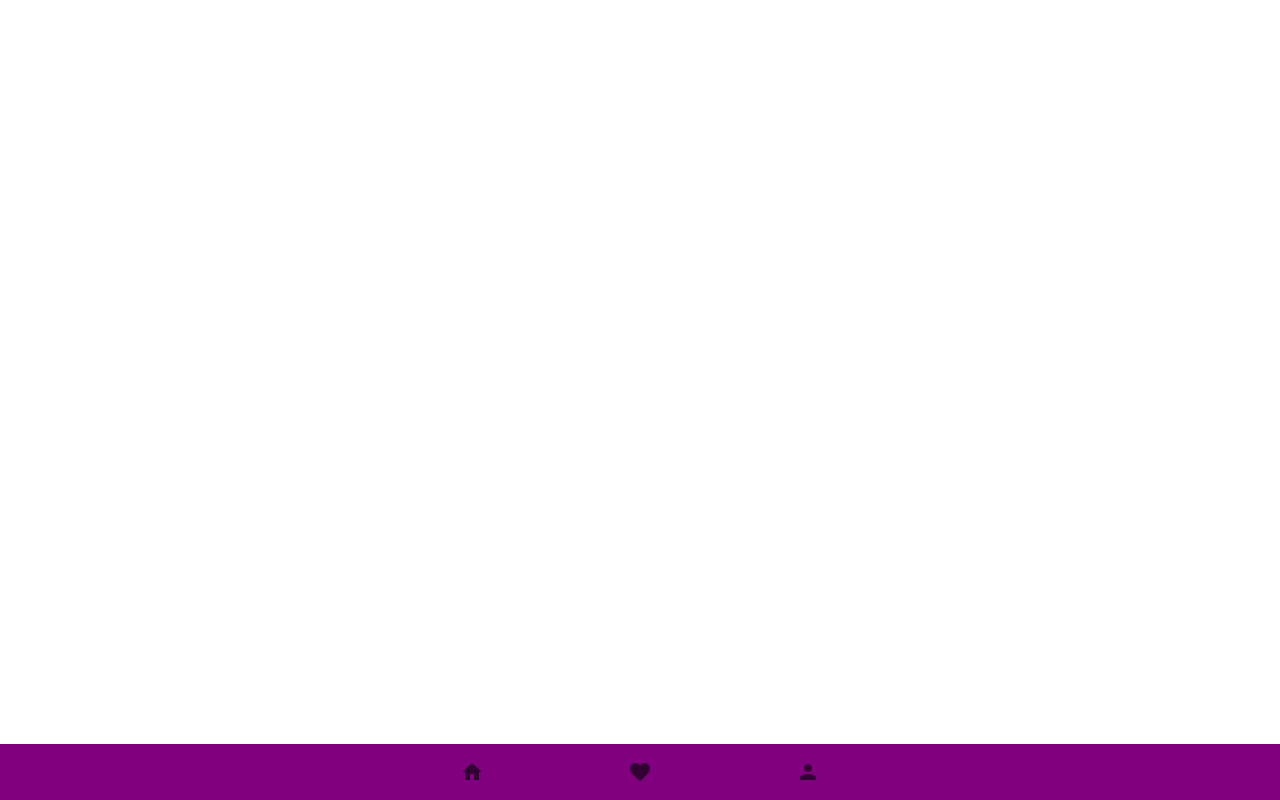
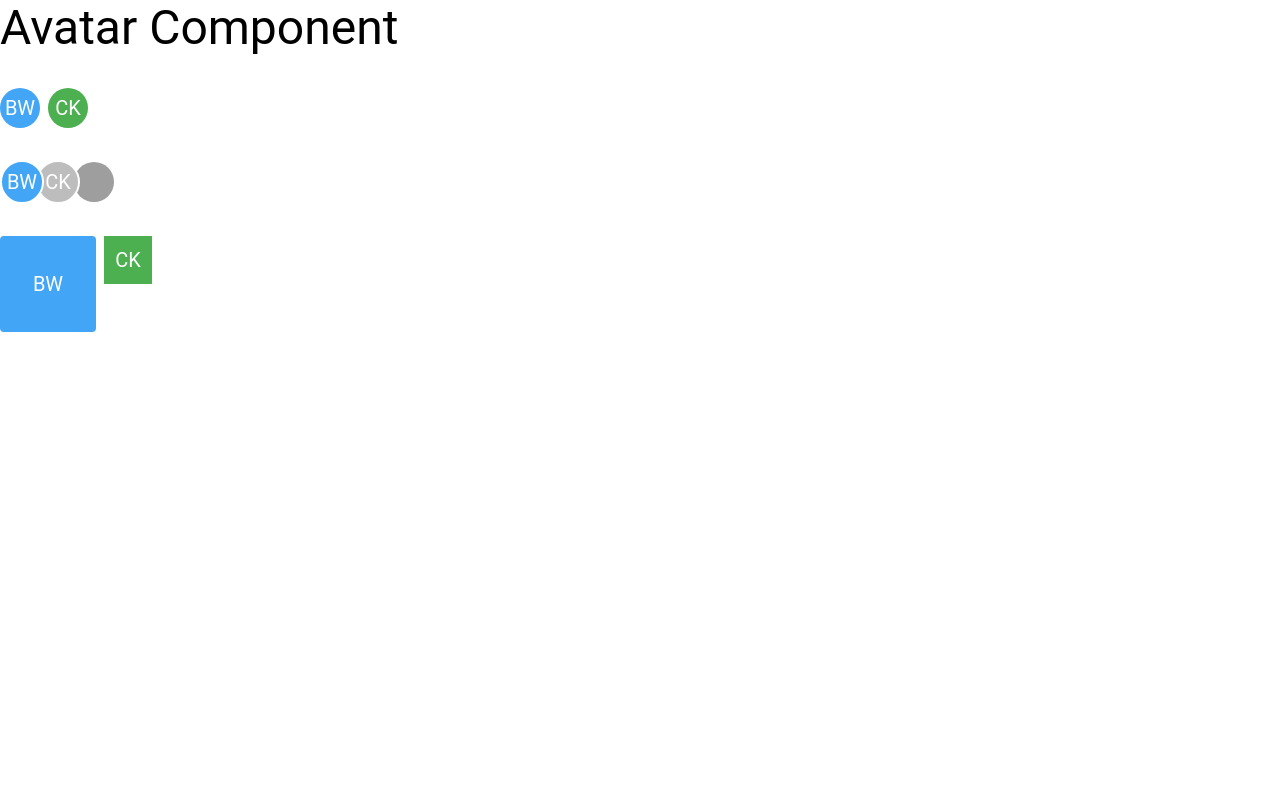
Before and after one commit to tehaamhashmi7/Everything-in-Material-UI, a React (Create React App) app: page / in a window 1280 px wide. Built offline with nearby package versions, Linux system fonts and the light colour scheme; grey boxes are pictures that could not be loaded.

Commit message:
Avatar Component

```diff
--- a/src/App.tsx
+++ b/src/App.tsx
@@ -1,6 +1,6 @@
 import React from 'react';
 import './App.css';
-import BottomnavigationComponent from './components/21-BottomnavigationComponent';
+import AvatarComponent from './components/22-AvatarComponent';
 
 // import MuiTypography from './components/MuiTypography';
 // import Buttons from './components/2-Buttons';
@@ -22,6 +22,7 @@ import BottomnavigationComponent from './components/21-BottomnavigationComponent
 // import BreadCrumbComponent from './components/18-BreadCrumbComponent';
 // import DrawerComponent from './components/19-DrawerComponent';
 // import SpeedDialComponent from './components/20-SpeedDialComponent';
+// import BottomnavigationComponent from './components/21-BottomnavigationComponent';
 
 function App() {
   return (
@@ -46,7 +47,8 @@ function App() {
       {/* <BreadCrumbComponent /> */}
       {/* <DrawerComponent /> */}
       {/* <SpeedDialComponent /> */}
-      <BottomnavigationComponent />
+      {/* <BottomnavigationComponent /> */}
+      <AvatarComponent />
     </div>
   );
 }
--- /dev/null
+++ b/src/components/22-AvatarComponent.tsx
@@ -0,0 +1,41 @@
+import { Avatar, AvatarGroup, Typography } from "@mui/material";
+import { Stack } from "@mui/system";
+import React from "react";
+
+function AvatarComponent() {
+  return (
+    <Stack spacing={4}>
+      <Typography variant="h3">Avatar Component</Typography>
+      <Stack direction={"row"} spacing={1}>
+        <Avatar sx={{ bgcolor: "primary.light" }}>BW</Avatar>
+        <Avatar sx={{ bgcolor: "success.light" }}>CK</Avatar>
+      </Stack>
+      <Stack direction={"row"} spacing={1}>
+        <AvatarGroup>
+          <Avatar sx={{ bgcolor: "primary.light" }}>BW</Avatar>
+          <Avatar>CK</Avatar>
+          <Avatar
+            src="https://randomuser.me/api/portraits/women/79.jpg"
+            alt="Jane Doe"
+          />
+        </AvatarGroup>
+      </Stack>
+      <Stack direction={"row"} spacing={1}>
+        <Avatar
+          variant="rounded"
+          sx={{ bgcolor: "primary.light", width: 96, height: 96 }}
+        >
+          BW
+        </Avatar>
+        <Avatar
+          variant="square"
+          sx={{ bgcolor: "success.light", width: 48, height: 48 }}
+        >
+          CK
+        </Avatar>
+      </Stack>
+    </Stack>
+  );
+}
+
+export default AvatarComponent;
```
